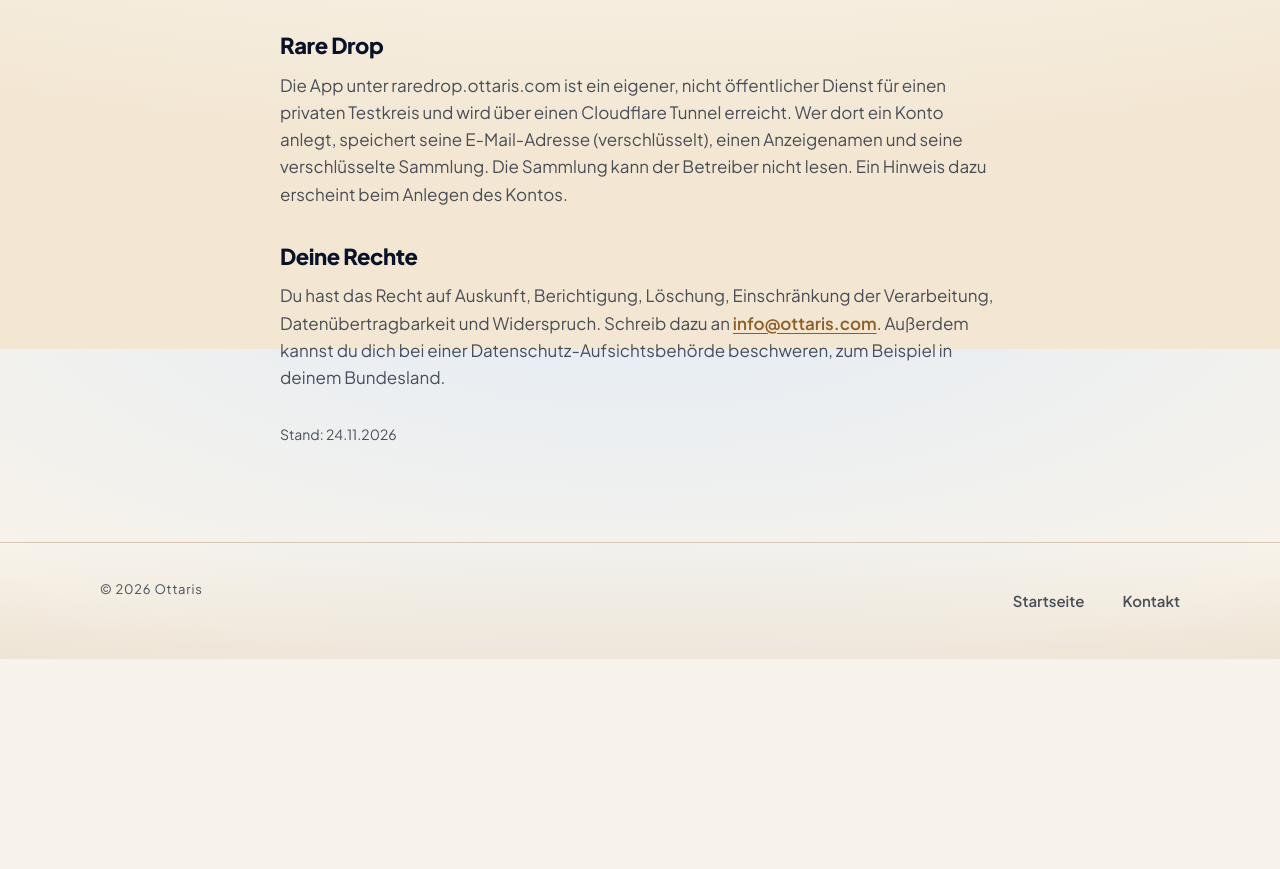
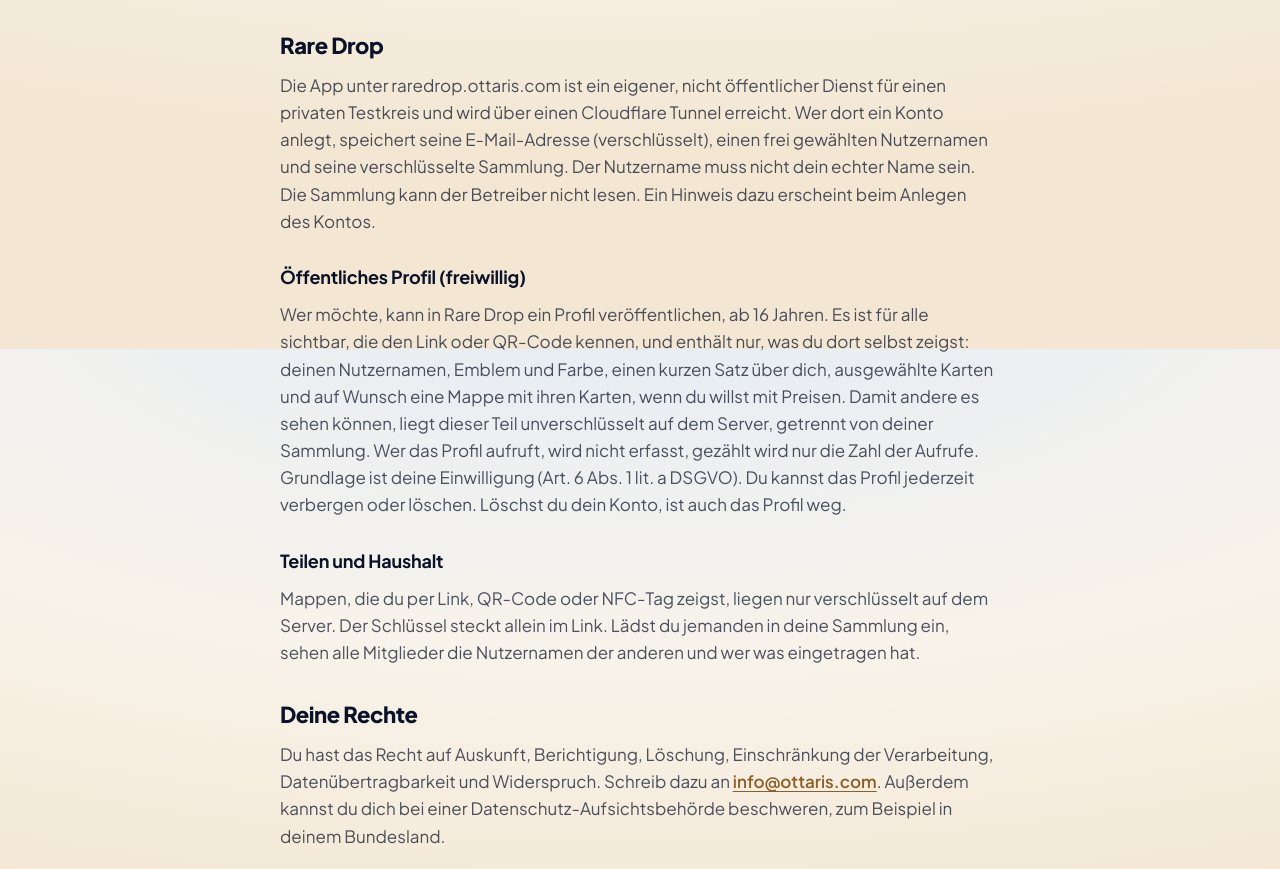
Before and after one commit to Cyb3rshade/ottaris-web, a plain HTML site: page datenschutz.html in a window 1280 px wide. Shown: the part 1251-2120 px from the top of the page. Before the commit the page ends 1910 px from the top, so only its background shows below. Drawn offline with Linux system fonts and the light colour scheme.

Commit message:
Datenschutz: Nutzername, freiwilliges öffentliches Profil, Teilen und Haushalt bei Rare Drop
Co-Authored-By: Claude Opus 5.5 <noreply@anthropic.com>
Claude-Session: https://claude.ai/code/session_01DJwYfMb5J9vXsQ3o7zT2R4

```diff
--- a/datenschutz.html
+++ b/datenschutz.html
@@ -58,7 +58,13 @@
     <p>Wenn du <a href="mailto:info@ottaris.com">info@ottaris.com</a> schreibst, verarbeite ich deine Adresse und deine Nachricht, um zu antworten (Art. 6 Abs. 1 lit. f DSGVO). Die Weiterleitung der Mail läuft über den Dienst Cloudflare Email Routing in mein privates Postfach. Ich lösche Nachrichten, sobald die Sache erledigt ist und keine Aufbewahrungspflicht besteht.</p>
 
     <h2>Rare Drop</h2>
-    <p>Die App unter raredrop.ottaris.com ist ein eigener, nicht öffentlicher Dienst für einen privaten Testkreis und wird über einen Cloudflare Tunnel erreicht. Wer dort ein Konto anlegt, speichert seine E-Mail-Adresse (verschlüsselt), einen Anzeigenamen und seine verschlüsselte Sammlung. Die Sammlung kann der Betreiber nicht lesen. Ein Hinweis dazu erscheint beim Anlegen des Kontos.</p>
+    <p>Die App unter raredrop.ottaris.com ist ein eigener, nicht öffentlicher Dienst für einen privaten Testkreis und wird über einen Cloudflare Tunnel erreicht. Wer dort ein Konto anlegt, speichert seine E-Mail-Adresse (verschlüsselt), einen frei gewählten Nutzernamen und seine verschlüsselte Sammlung. Der Nutzername muss nicht dein echter Name sein. Die Sammlung kann der Betreiber nicht lesen. Ein Hinweis dazu erscheint beim Anlegen des Kontos.</p>
+
+    <h3>Öffentliches Profil (freiwillig)</h3>
+    <p>Wer möchte, kann in Rare Drop ein Profil veröffentlichen, ab 16 Jahren. Es ist für alle sichtbar, die den Link oder QR-Code kennen, und enthält nur, was du dort selbst zeigst: deinen Nutzernamen, Emblem und Farbe, einen kurzen Satz über dich, ausgewählte Karten und auf Wunsch eine Mappe mit ihren Karten, wenn du willst mit Preisen. Damit andere es sehen können, liegt dieser Teil unverschlüsselt auf dem Server, getrennt von deiner Sammlung. Wer das Profil aufruft, wird nicht erfasst, gezählt wird nur die Zahl der Aufrufe. Grundlage ist deine Einwilligung (Art. 6 Abs. 1 lit. a DSGVO). Du kannst das Profil jederzeit verbergen oder löschen. Löschst du dein Konto, ist auch das Profil weg.</p>
+
+    <h3>Teilen und Haushalt</h3>
+    <p>Mappen, die du per Link, QR-Code oder NFC-Tag zeigst, liegen nur verschlüsselt auf dem Server. Der Schlüssel steckt allein im Link. Lädst du jemanden in deine Sammlung ein, sehen alle Mitglieder die Nutzernamen der anderen und wer was eingetragen hat.</p>
 
     <h2>Deine Rechte</h2>
     <p>Du hast das Recht auf Auskunft, Berichtigung, Löschung, Einschränkung der Verarbeitung, Datenübertragbarkeit und Widerspruch. Schreib dazu an <a href="mailto:info@ottaris.com">info@ottaris.com</a>. Außerdem kannst du dich bei einer Datenschutz-Aufsichtsbehörde beschweren, zum Beispiel in deinem Bundesland.</p>
--- a/style.css
+++ b/style.css
@@ -385,6 +385,7 @@ footer { position: relative; z-index: 1; margin-top: clamp(56px, 9vw, 96px); pad
 .doc { padding: clamp(36px, 7vw, 72px) 0 0; }
 .doc .wrap { max-width: 720px; display: grid; gap: 14px; justify-items: start; }
 .doc h2 { font-size: 22px; margin-top: 22px; }
+.doc h3 { font-size: 18px; margin-top: 18px; }
 .doc p, .doc li { color: var(--muted); font-size: 17px; max-width: 64ch; }
 .doc b { color: var(--ink); }
 .doc ul { margin: 0; padding-left: 22px; display: grid; gap: 6px; }
```
Also changed, not shown: 1 other file.
